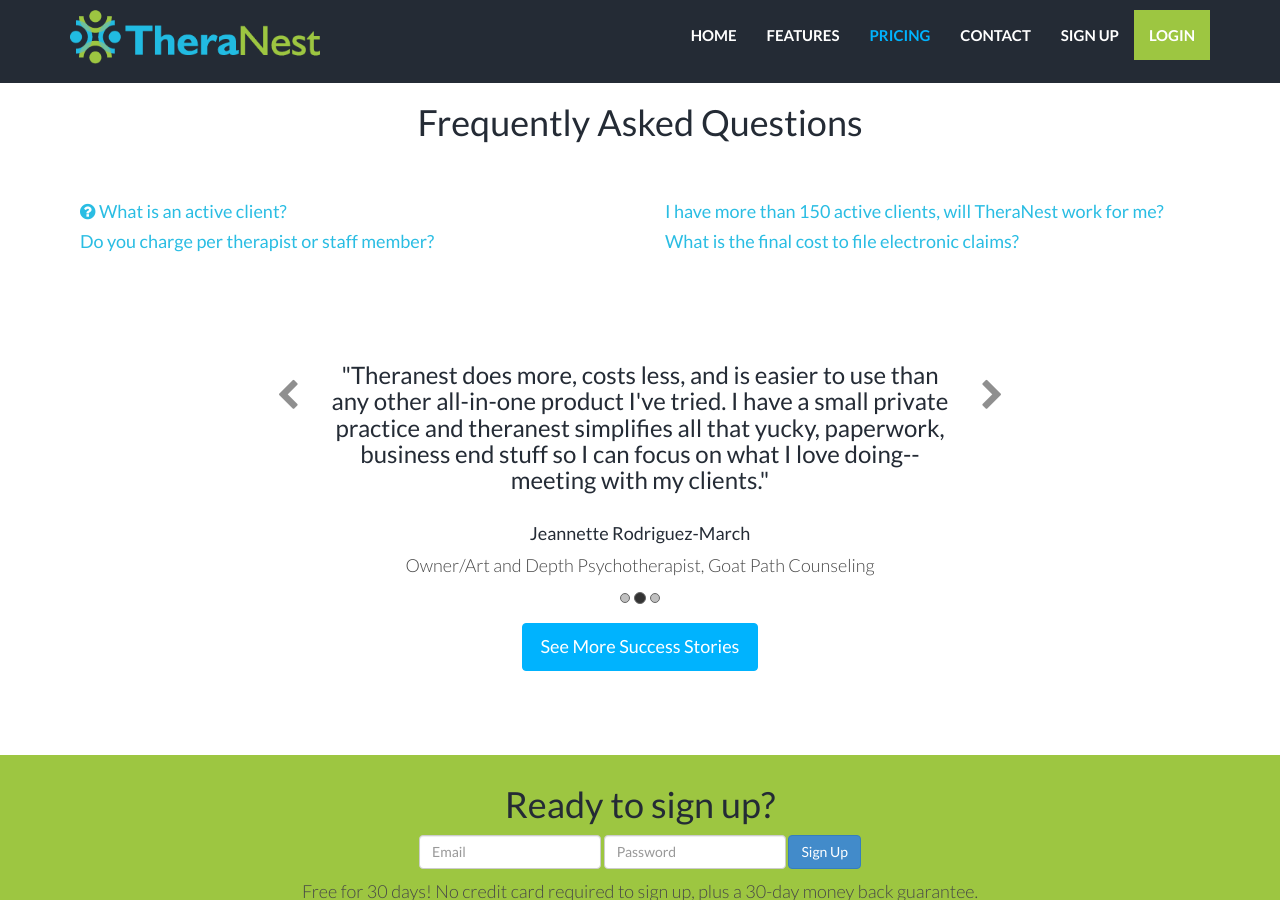
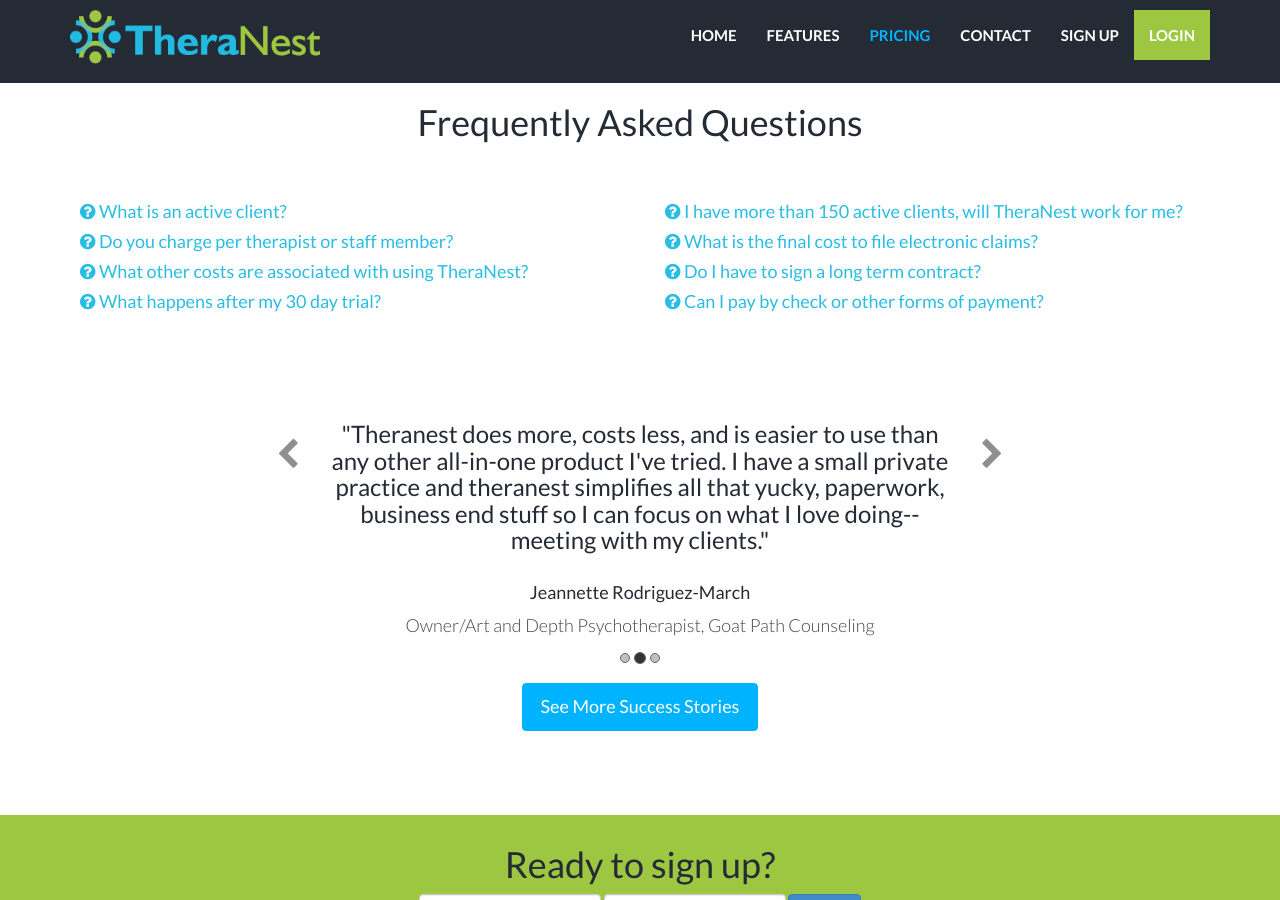
Before and after one commit to kaylacille/theranest-update, a Jekyll site: the page built from pricing.html, in a window 1280 px wide and 900 px high, scrolled down 864 px. Built offline with Jekyll 4.4.1, drawn with Linux system fonts in a browser that asks for light colours; nearby versions of some CDN libraries.

Commit message:
Add FAQs to Pricing

```diff
--- a/faq.html
+++ b/faq.html
@@ -82,7 +82,7 @@
                   </div>
                   <div id="collapseSix" class="accordion-body collapse">
                     <div class="accordion-inner">
-                      <p>All annual subscribers can pay by check if they so choose. Monthly subscribers currently have to pay by credit card. Want to discuss payment? Send us a note and will respond asap.</p>
+                      <p>All annual subscribers can pay by check if they so choose. Monthly subscribers currently have to pay by credit card. Want to discuss payment? Send us a note and will respond as soon as possible.</p>
                     </div>
                   </div>
                 </div>
--- a/pricing.html
+++ b/pricing.html
@@ -96,7 +96,7 @@
             <div class="accordion-group">
               <div class="accordion-heading">
                 <a class="accordion-toggle" data-toggle="collapse" data-parent="#accordion1" href="#collapseTwo">
-                  <h4>Do you charge per therapist or staff member?</h4>
+                  <h4><i class="fa fa-question-circle"></i> Do you charge per therapist or staff member?</h4>
                 </a>
               </div>
               <div id="collapseTwo" class="accordion-body collapse">
@@ -105,17 +105,44 @@
                 </div>
               </div>
             </div>
+
+            <div class="accordion-group">
+              <div class="accordion-heading">
+                <a class="accordion-toggle" data-toggle="collapse" data-parent="#accordion1" href="#collapseThree">
+                  <h4><i class="fa fa-question-circle"></i> What other costs are associated with using TheraNest?</h4>
+                </a>
+              </div>
+              <div id="collapseThree" class="accordion-body collapse">
+                <div class="accordion-inner">
+                  <p>There are no hidden costs to using TheraNest. However, there are additional services provided that you may choose to use such as our automated reminder service, insurance claims service, credit card processing, and data migration services. The cost of our reminder services is shown in the software based on the call locations (U.S. or International). Contact us to discuss data migration costs. They are based on volume and type of data you are migrating.</p>
+                </div>
+              </div>
+            </div>
+
+            <div class="accordion-group">
+              <div class="accordion-heading">
+                <a class="accordion-toggle" data-toggle="collapse" data-parent="#accordion1" href="#collapseFour">
+                  <h4><i class="fa fa-question-circle"></i> What happens after my 30 day trial?</h4>
+                </a>
+              </div>
+              <div id="collapseFour" class="accordion-body collapse">
+                <div class="accordion-inner">
+                  <p>You can upgrade to any subscription any time during your trial. However, if you hit the end of your trial without choosing a subscription plan, your account will be put on hold (your files and data will eventually be deleted) unless you choose a subscription (or cancel).</p>
+                </div>
+              </div>
+            </div>
+
         </div>
       </div>
       <div class="col-lg-6">
         <div class="accordion" id="accordion2">
           <div class="accordion-group">
             <div class="accordion-heading">
-              <a class="accordion-toggle" data-toggle="collapse" data-parent="#accordion2" href="#collapseThirteen">
-                <h4>I have more than 150 active clients, will TheraNest work for me?</h4>
+              <a class="accordion-toggle" data-toggle="collapse" data-parent="#accordion2" href="#collapseFive">
+                <h4><i class="fa fa-question-circle"></i> I have more than 150 active clients, will TheraNest work for me?</h4>
               </a>
             </div>
-            <div id="collapseThirteen" class="accordion-body collapse">
+            <div id="collapseFive" class="accordion-body collapse">
               <div class="accordion-inner">
                 <p>Definitely. We simply want you to contact us if you have more than 150 active clients so we can provide the kind of support you'll need when you subscribe.</p>
               </div>
@@ -124,16 +151,43 @@
 
           <div class="accordion-group">
             <div class="accordion-heading">
-              <a class="accordion-toggle" data-toggle="collapse" data-parent="#accordion2" href="#collapseFourteen">
-                <h4>What is the final cost to file electronic claims?</h4>
+              <a class="accordion-toggle" data-toggle="collapse" data-parent="#accordion2" href="#collapseSix">
+                <h4><i class="fa fa-question-circle"></i> What is the final cost to file electronic claims?</h4>
               </a>
             </div>
-            <div id="collapseFourteen" class="accordion-body collapse">
+            <div id="collapseSix" class="accordion-body collapse">
               <div class="accordion-inner">
                 <p>In some cases, your cost is $0. Our approach at TheraNest is to partner with and integrate our software with multiple clearinghouses, thereby giving you more choice. We are integrated with HeW, Office Ally, and working on others. We will connect you to our clearinghouse partners for final pricing and special deals, your TheraNest account is then linked with them when you sign up and you can submit electronic claims with a couple clicks. The clearinghouses ultimately determine your cost based on your pricing with them.</p>
               </div>
             </div>
           </div>
+
+          <div class="accordion-group">
+            <div class="accordion-heading">
+              <a class="accordion-toggle" data-toggle="collapse" data-parent="#accordion2" href="#collapseSeven">
+                <h4><i class="fa fa-question-circle"></i> Do I have to sign a long term contract?</h4>
+              </a>
+            </div>
+            <div id="collapseSeven" class="accordion-body collapse">
+              <div class="accordion-inner">
+                <p>No contracts on monthly plans, just pay as you go, and you can cancel any time without penalty. You can also switch between plans at anytime, and you'll be prorated for time spent on each plan during the month. You can however switch to an annual plan for a significant discount.</p>
+              </div>
+            </div>
+          </div>
+
+          <div class="accordion-group">
+            <div class="accordion-heading">
+              <a class="accordion-toggle" data-toggle="collapse" data-parent="#accordion2" href="#collapseEight">
+                <h4><i class="fa fa-question-circle"></i> Can I pay by check or other forms of payment?</h4>
+              </a>
+            </div>
+            <div id="collapseEight" class="accordion-body collapse">
+              <div class="accordion-inner">
+                <p>All annual subscribers can pay by check if they so choose. Monthly subscribers currently have to pay by credit card. Want to discuss payment? Send us a note and will respond as soon as possible.</p>
+              </div>
+            </div>
+          </div>
+
         </div>
       </div>
     </div><! --/row -->
```
